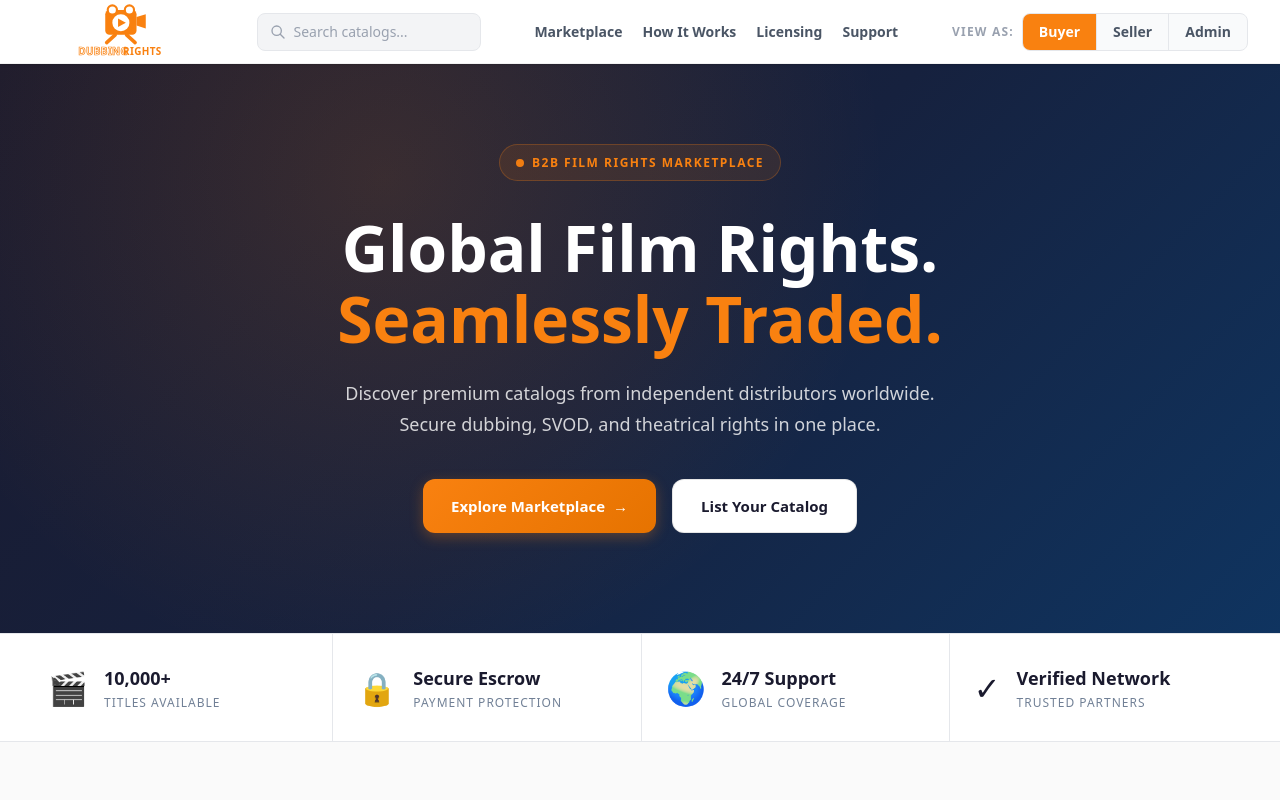
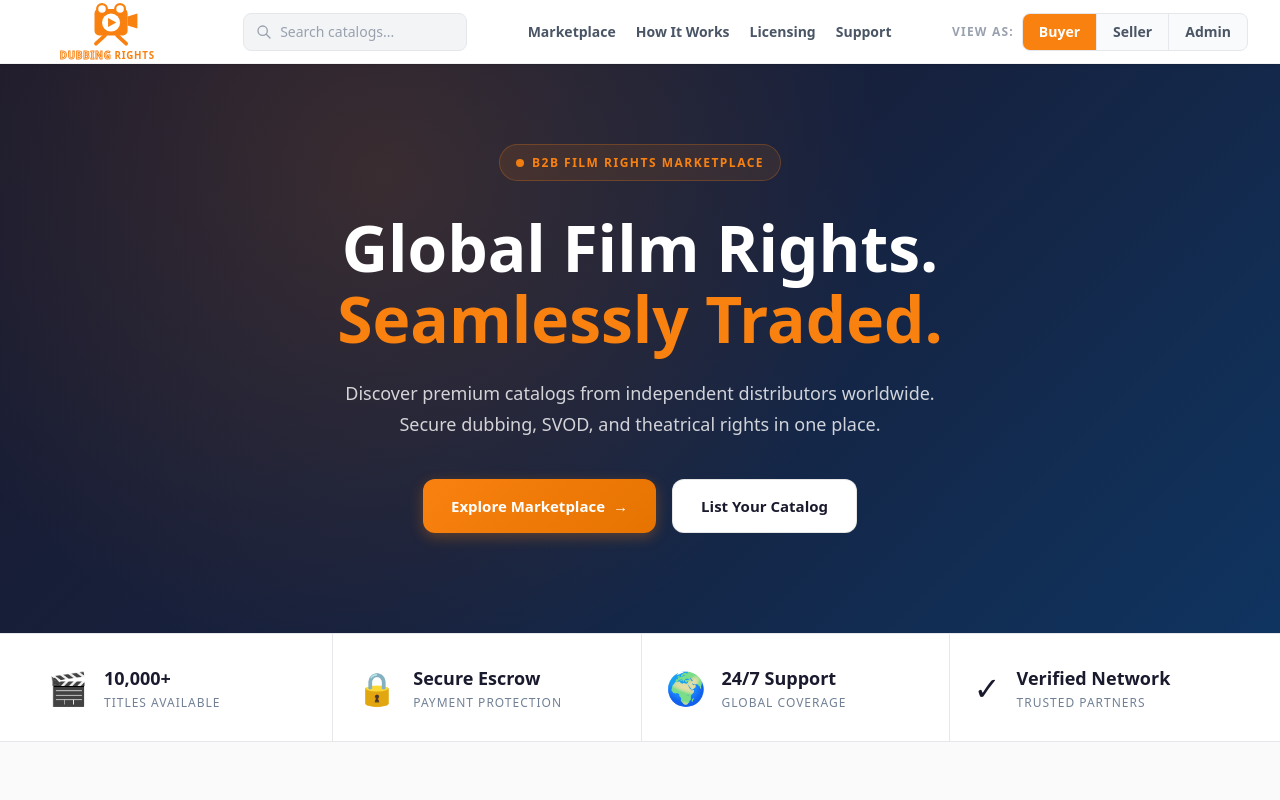
Before and after one commit to anil3140/dubbing-rights, a Next.js app: page / in a window 1280 px wide. Shown: the top 800 px of the page. Built offline with nearby package versions, Linux system fonts and the light colour scheme.

Commit message:
fix: logo text spacing - add gap between DUBBING and RIGHTS

```diff
--- a/src/components/AnimatedLogo.tsx
+++ b/src/components/AnimatedLogo.tsx
@@ -15,7 +15,7 @@ export default function AnimatedLogo({ className = '' }: { className?: string })
 
   return (
     <svg
-      viewBox="0 0 240 90"
+      viewBox="0 0 200 85"
       className={className}
       xmlns="http://www.w3.org/2000/svg"
     >
@@ -30,8 +30,8 @@ export default function AnimatedLogo({ className = '' }: { className?: string })
         `}</style>
       </defs>
 
-      {/* Camera Body */}
-      <g transform="translate(95, 2)">
+      {/* Camera Body - centered */}
+      <g transform="translate(75, 0)">
         {/* Main body */}
         <rect x="8" y="12" width="44" height="35" rx="6" fill="#F98110" />
 
@@ -52,14 +52,12 @@ export default function AnimatedLogo({ className = '' }: { className?: string })
         {/* Play/Pause icon - animated toggle */}
         <g className="play-pause-transition">
           {isPlaying ? (
-            /* Play triangle */
             <polygon
               points="26,24 26,36 37,30"
               fill="#F98110"
               className="play-pause-transition"
             />
           ) : (
-            /* Pause bars */
             <g fill="#F98110" className="play-pause-transition">
               <rect x="24" y="24" width="4" height="12" rx="1" />
               <rect x="32" y="24" width="4" height="12" rx="1" />
@@ -72,37 +70,19 @@ export default function AnimatedLogo({ className = '' }: { className?: string })
         <line x1="38" y1="47" x2="50" y2="58" stroke="#F98110" strokeWidth="5" strokeLinecap="round" />
       </g>
 
-      {/* Text: DUBBING RIGHTS - properly spaced */}
-      <g transform="translate(120, 78)">
-        {/* DUBBING - outline only */}
-        <text
-          x="-55"
-          y="0"
-          textAnchor="start"
-          fontFamily="system-ui, -apple-system, sans-serif"
-          fontSize="14"
-          fontWeight="700"
-          fill="none"
-          stroke="#F98110"
-          strokeWidth="1"
-          letterSpacing="0.5"
-        >
-          DUBBING
-        </text>
-        {/* RIGHTS - filled */}
-        <text
-          x="8"
-          y="0"
-          textAnchor="start"
-          fontFamily="system-ui, -apple-system, sans-serif"
-          fontSize="14"
-          fontWeight="700"
-          fill="#F98110"
-          letterSpacing="0.5"
-        >
-          RIGHTS
-        </text>
-      </g>
+      {/* Text: DUBBING RIGHTS - centered with proper spacing */}
+      <text
+        x="100"
+        y="78"
+        textAnchor="middle"
+        fontFamily="system-ui, -apple-system, sans-serif"
+        fontSize="13"
+        fontWeight="800"
+        letterSpacing="1"
+      >
+        <tspan fill="none" stroke="#F98110" strokeWidth="1.2">DUBBING</tspan>
+        <tspan fill="#F98110" dx="4">RIGHTS</tspan>
+      </text>
     </svg>
   );
 }
```
